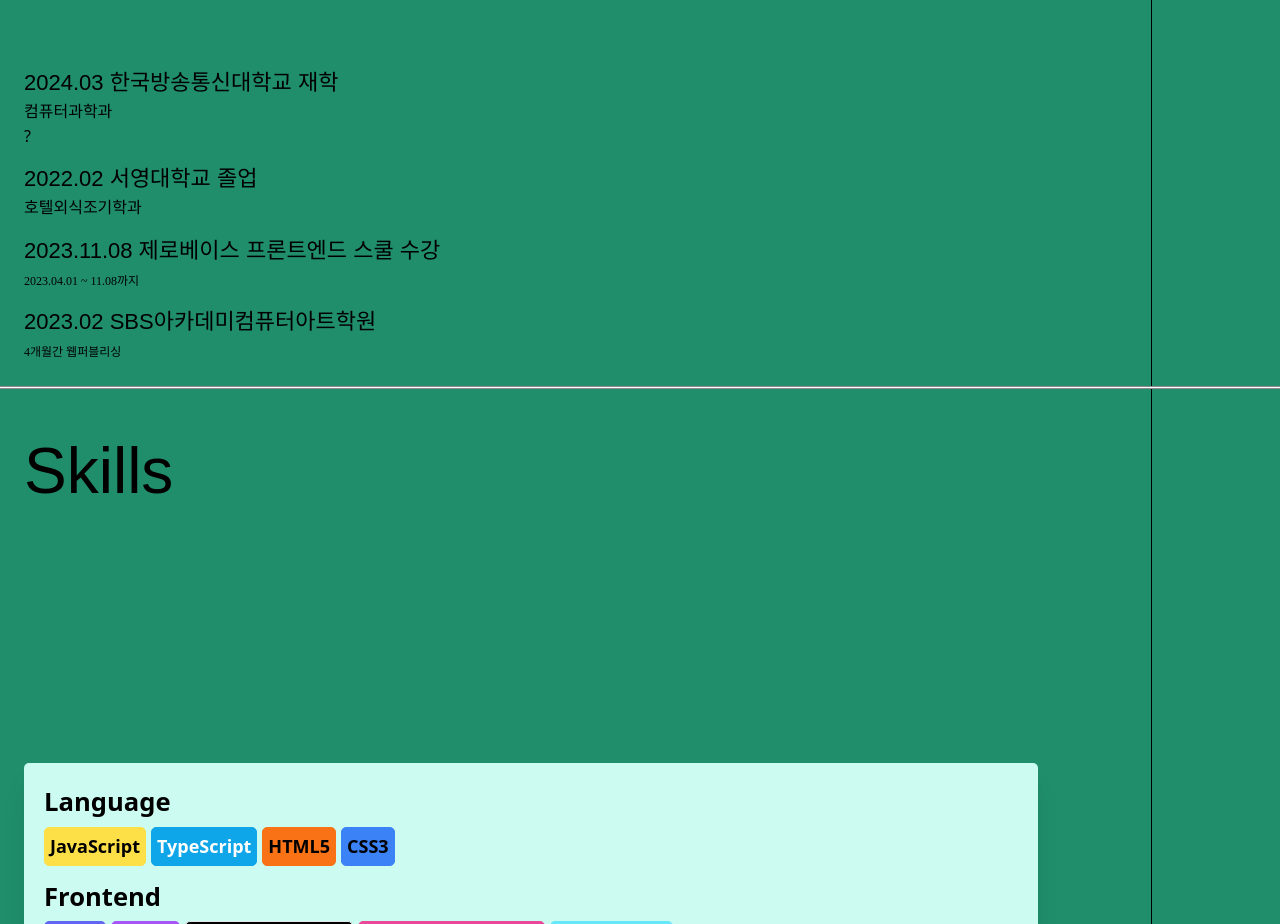
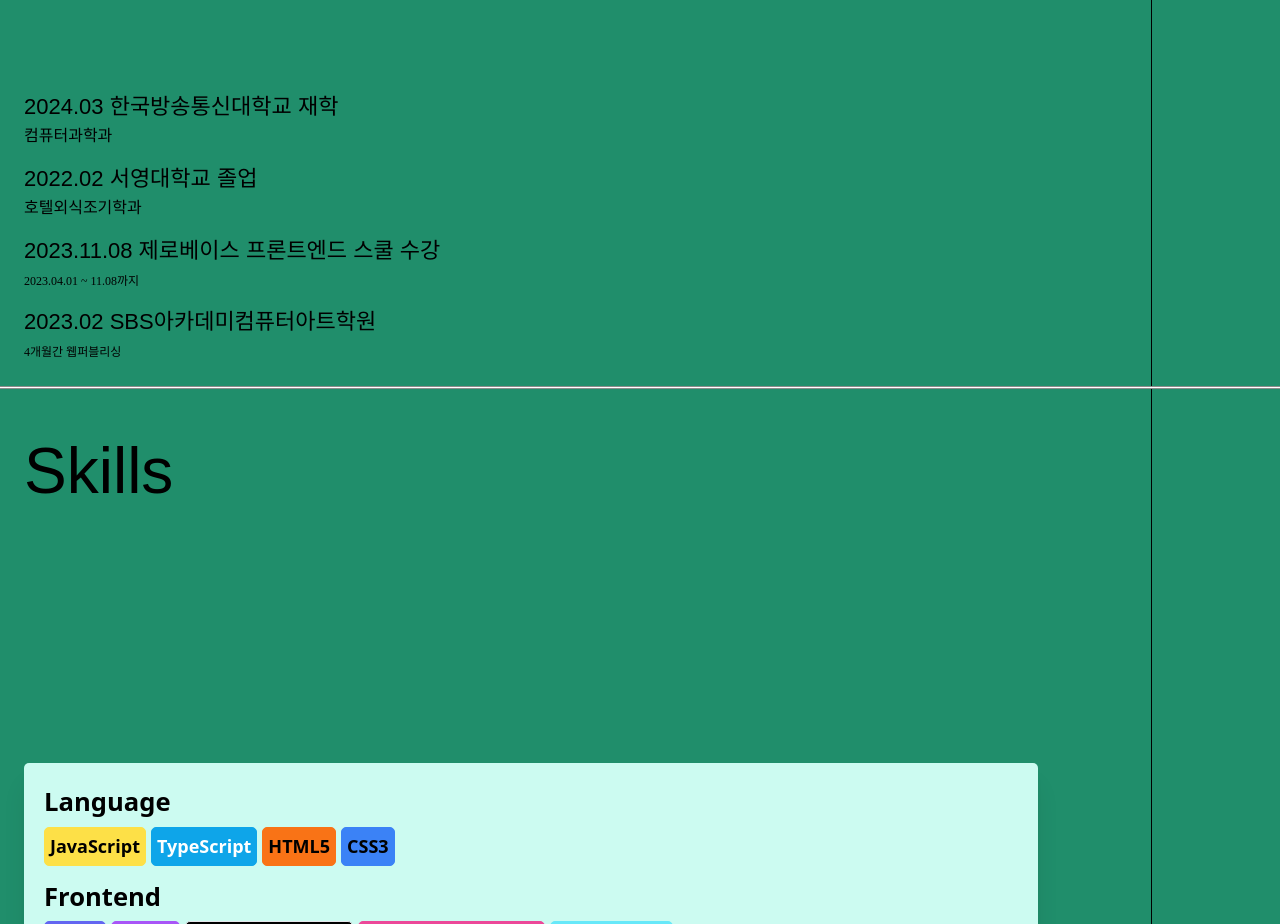
Before and after one commit to jin-park0115/24newportfolio, a React (Vite) app: page / in a window 1280 px wide. Shown: the part 1860-2784 px from the top of the page. Built offline with nearby package versions, Linux system fonts and the light colour scheme; a web font is replaced by a local one.

Commit message:
두번째 commit

```diff
--- a/src/page/ExperiencePage.jsx
+++ b/src/page/ExperiencePage.jsx
@@ -20,7 +20,6 @@ const ExperiencePage = () => {
                   <span className="font-jejumyeongjo mobileS:text-[12px] talbet:text-[14px] laptop:text-[16px] laptopL:text-[18px] desktop:text-[20px]">
                     컴퓨터과학과
                   </span>
-                  <p>?</p>
                 </div>
                 <div>
                   <p className="font-jejugothic text-[14px] mobileS:text-[16px] tablet:text-[20px] laptop:text-[22px] laptopL:text-[24px]">
```
